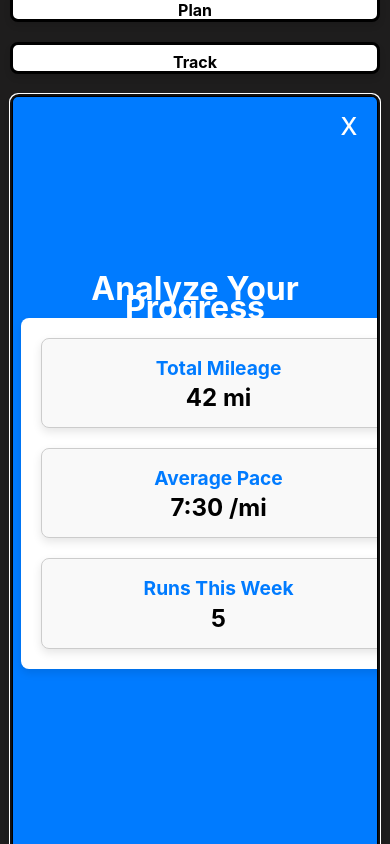
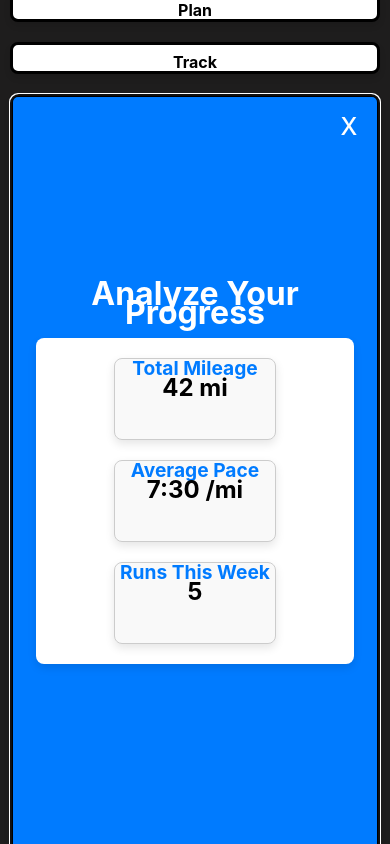
Before and after one commit to tulloch022/marathoner, a React (Vite) app: page / in a window 390 px wide. Both pictures are taken after a click on the button "Analyze". Built offline with nearby package versions, Linux system fonts and the light colour scheme.

Commit message:
signifcant improvements for mobile styling

```diff
--- a/src/index.css
+++ b/src/index.css
@@ -494,15 +494,15 @@ p {
   background-color: #f9f9f9;
   border: 1px solid #ccc;
   border-radius: 8px;
-  padding: 20px;
   width: 30%;
-  min-width: 200px;
+  min-width: 10em;
+  min-height: 5em;
   box-shadow: 0 4px 10px rgba(0, 0, 0, 0.1);
 }
 
 /* Card Heading */
 .analyze-card h2 {
-  margin: 0 0 10px 0;
+  margin: 0 0 0;
   font-size: 1.2rem;
   color: #007bff;
 }
@@ -527,16 +527,35 @@ p {
   border-radius: 4px;
 }
 
-/* Responsive Adjustments */
+
 @media (max-width: 768px) {
+  /* Main Title & Subtitle Adjustments on Mobile */
+
+  .subtitle {
+    font-size: 1.1rem;
+    margin-top: 1rem;
+    margin-bottom: 2rem;
+  }
+
+  h1 {
+    margin-bottom: 1rem;
+  }
+
+  /* Adjust Analyze Component on Mobile Only */
+  .analyze-container {
+    width: 80%;
+    margin: 0 auto;      /* center it */
+  }
+
+  .analyze-container h1 {
+    font-size: 1.75rem;
+    margin: 15px 0;      /* extra top and bottom margin */
+    padding: 0 10px;     /* add horizontal padding inside the title */
+  }
+
+  /* Stack Analyze Cards Vertically */
   .analyze-cards {
     flex-direction: column;
     align-items: center;
   }
-  .analyze-card {
-    width: 90%;
-  }
-  .analyze-container h1 {
-    font-size: 1.75rem;
-  }
 }
```
